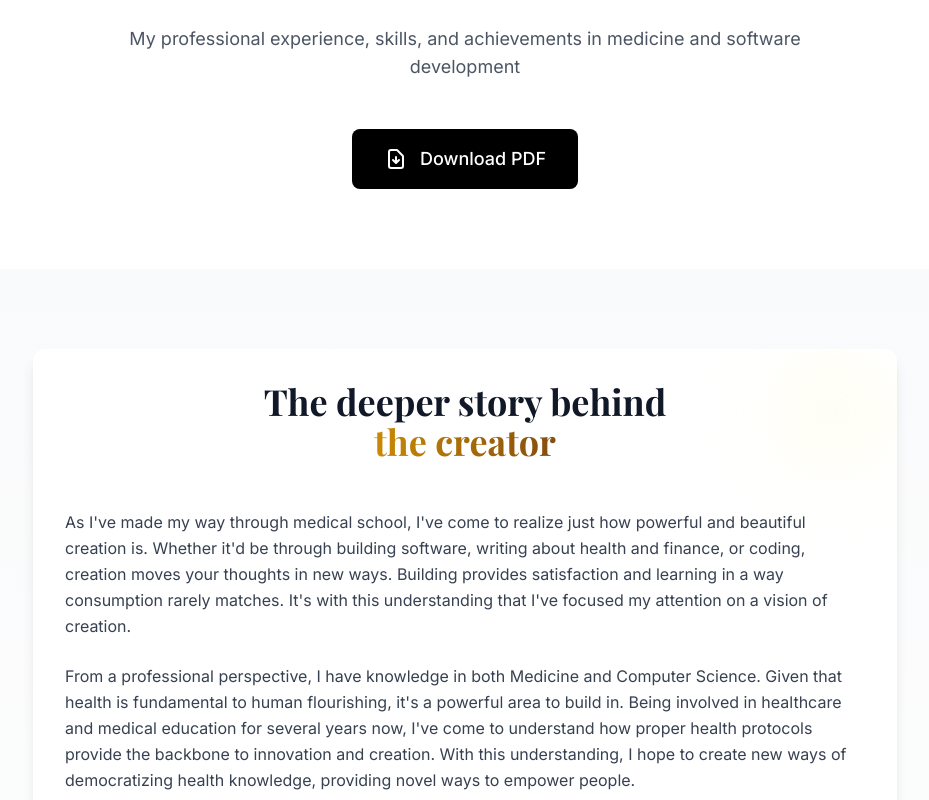
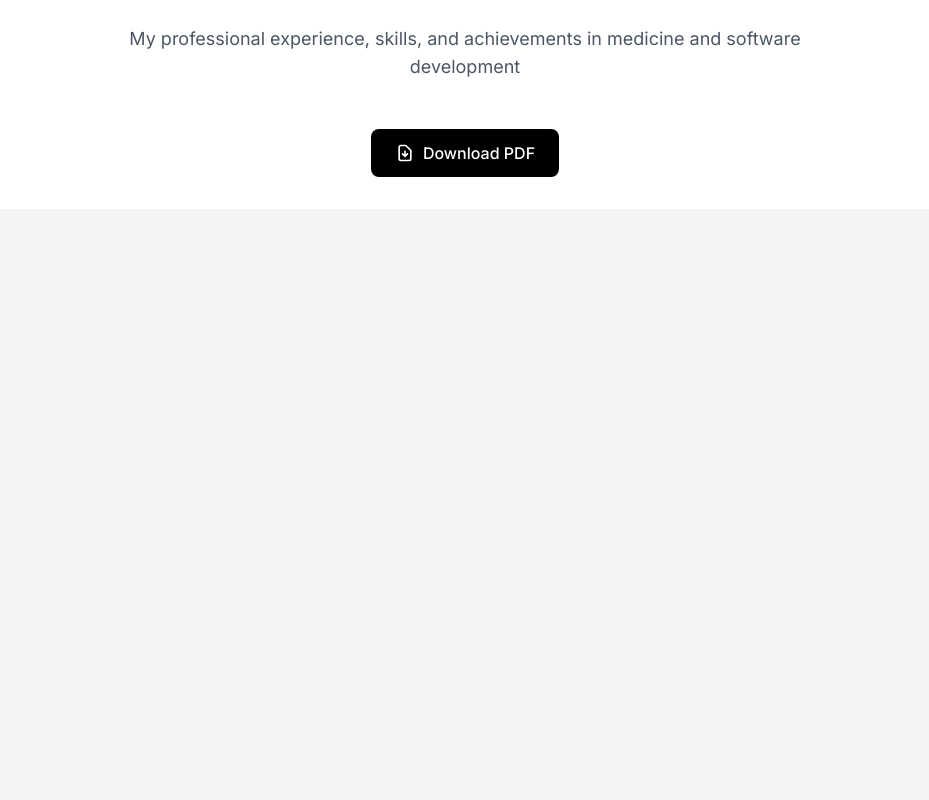
Before and after one commit to nickconnelly10/Personal-Website, a React (Vite) app: page / in a window 1280 px wide. Shown: the part 1040-1840 px from the top of the page, without its empty margins (175-1104 px from the left). Built offline with nearby package versions, Linux system fonts and the light colour scheme.

Commit message:
Embed PDF resume viewer like Ignas Panavas site
- Add embedded PDF viewer using iframe
- Keep download button for accessibility
- Match the style and functionality of ignaspanavas.com/resume
- Resume now displays directly in the page instead of just download link

```diff
--- a/src/components/Resume.tsx
+++ b/src/components/Resume.tsx
@@ -26,7 +26,7 @@ const Resume: React.FC = () => {
 
   return (
     <section id="resume" className="py-20 bg-white">
-      <div className="max-w-4xl mx-auto px-4">
+      <div className="max-w-6xl mx-auto px-4">
         <motion.div
           ref={ref}
           initial={{ opacity: 0, y: 30 }}
@@ -42,7 +42,7 @@ const Resume: React.FC = () => {
         </motion.div>
 
         <motion.div
-          className="flex justify-center"
+          className="flex justify-center mb-8"
           variants={containerVariants}
           initial="hidden"
           animate={inView ? "visible" : "hidden"}
@@ -55,13 +55,31 @@ const Resume: React.FC = () => {
               href="/Nicholas Connelly Resume September 2025.docx.pdf"
               target="_blank"
               rel="noopener noreferrer"
-              className="inline-flex items-center px-8 py-4 bg-black text-white font-medium rounded-lg hover:bg-gray-800 transition-all duration-300 transform hover:scale-105 text-lg"
+              className="inline-flex items-center px-6 py-3 bg-black text-white font-medium rounded-lg hover:bg-gray-800 transition-all duration-300 text-base"
             >
-              <svg className="w-6 h-6 mr-3" fill="none" stroke="currentColor" viewBox="0 0 24 24">
+              <svg className="w-5 h-5 mr-2" fill="none" stroke="currentColor" viewBox="0 0 24 24">
                 <path strokeLinecap="round" strokeLinejoin="round" strokeWidth={2} d="M12 10v6m0 0l-3-3m3 3l3-3m2 8H7a2 2 0 01-2-2V5a2 2 0 012-2h5.586a1 1 0 01.707.293l5.414 5.414a1 1 0 01.293.707V19a2 2 0 01-2 2z" />
               </svg>
               Download PDF
             </a>
+          </motion.div>
+        </motion.div>
+
+        <motion.div
+          className="w-full"
+          variants={containerVariants}
+          initial="hidden"
+          animate={inView ? "visible" : "hidden"}
+        >
+          <motion.div
+            className="bg-gray-100 rounded-lg overflow-hidden shadow-lg"
+            variants={itemVariants}
+          >
+            <iframe
+              src="/Nicholas Connelly Resume September 2025.docx.pdf#toolbar=1&navpanes=1&scrollbar=1"
+              className="w-full h-[800px] border-0"
+              title="Nicholas Connelly Resume"
+            />
           </motion.div>
         </motion.div>
       </div>
```
